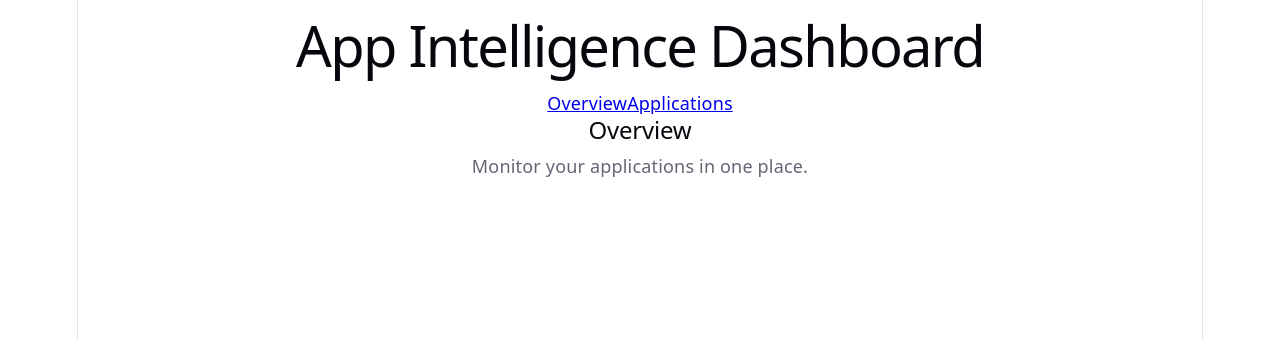
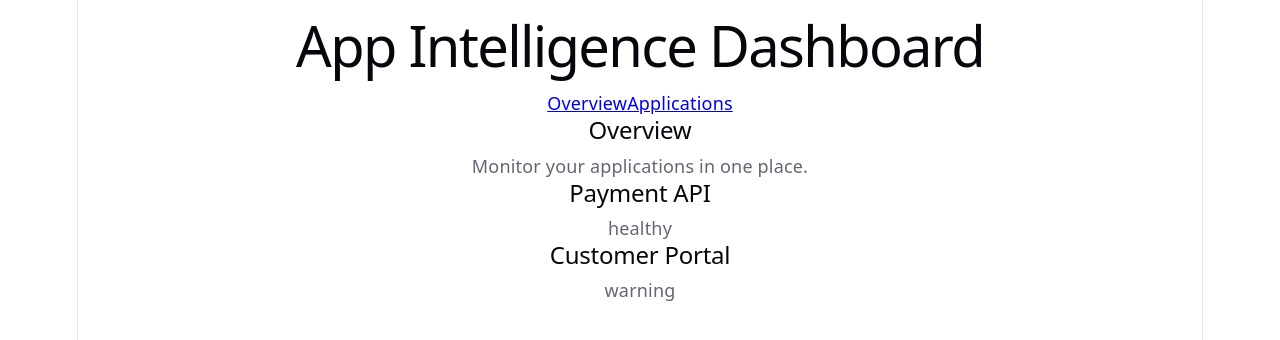
Before and after one commit to CodeKrakken/app-intelligence-dashboard, a React (Vite) app: page / in a window 1280 px wide. Shown: the top 340 px of the page. Built offline with nearby package versions, Linux system fonts and the light colour scheme.

Commit message:
Display applications

```diff
--- a/src/App.tsx
+++ b/src/App.tsx
@@ -1,3 +1,11 @@
+import ApplicationList from './components/ApplicationList';
+import type { Application } from './types';
+
+const applications: Application[] = [
+  { id: 'app-1', name: 'Payment API', status: 'healthy' },
+  { id: 'app-2', name: 'Customer Portal', status: 'warning' },
+];
+
 function App() {
   return (
     <>
@@ -13,6 +21,7 @@ function App() {
       <main>
         <h2>Overview</h2>
         <p>Monitor your applications in one place.</p>
+        <ApplicationList applications={applications} />
       </main>
     </>
   );
```
Also changed, not shown: 1 other file (tests, documents, lock files or other folders).
